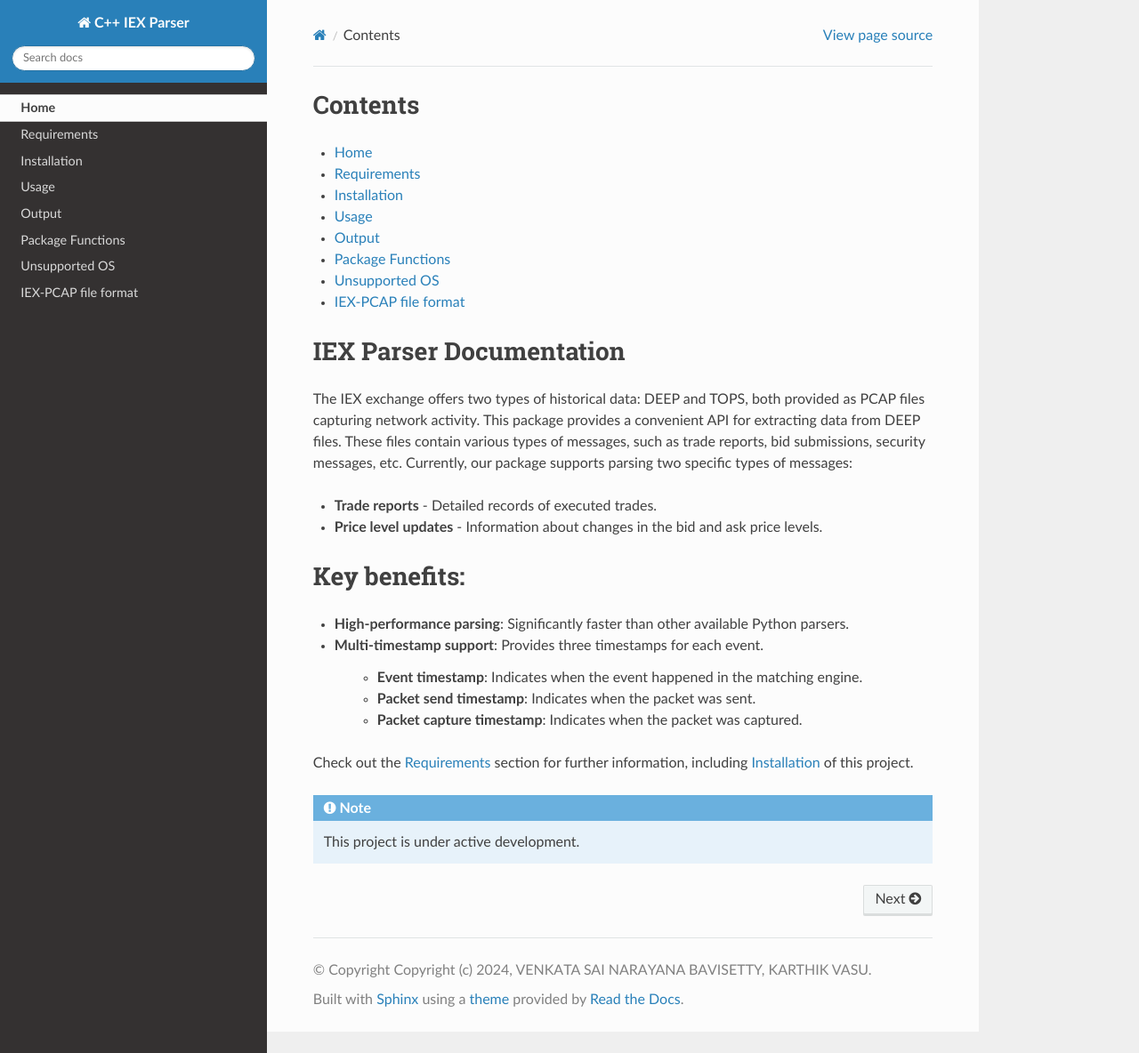
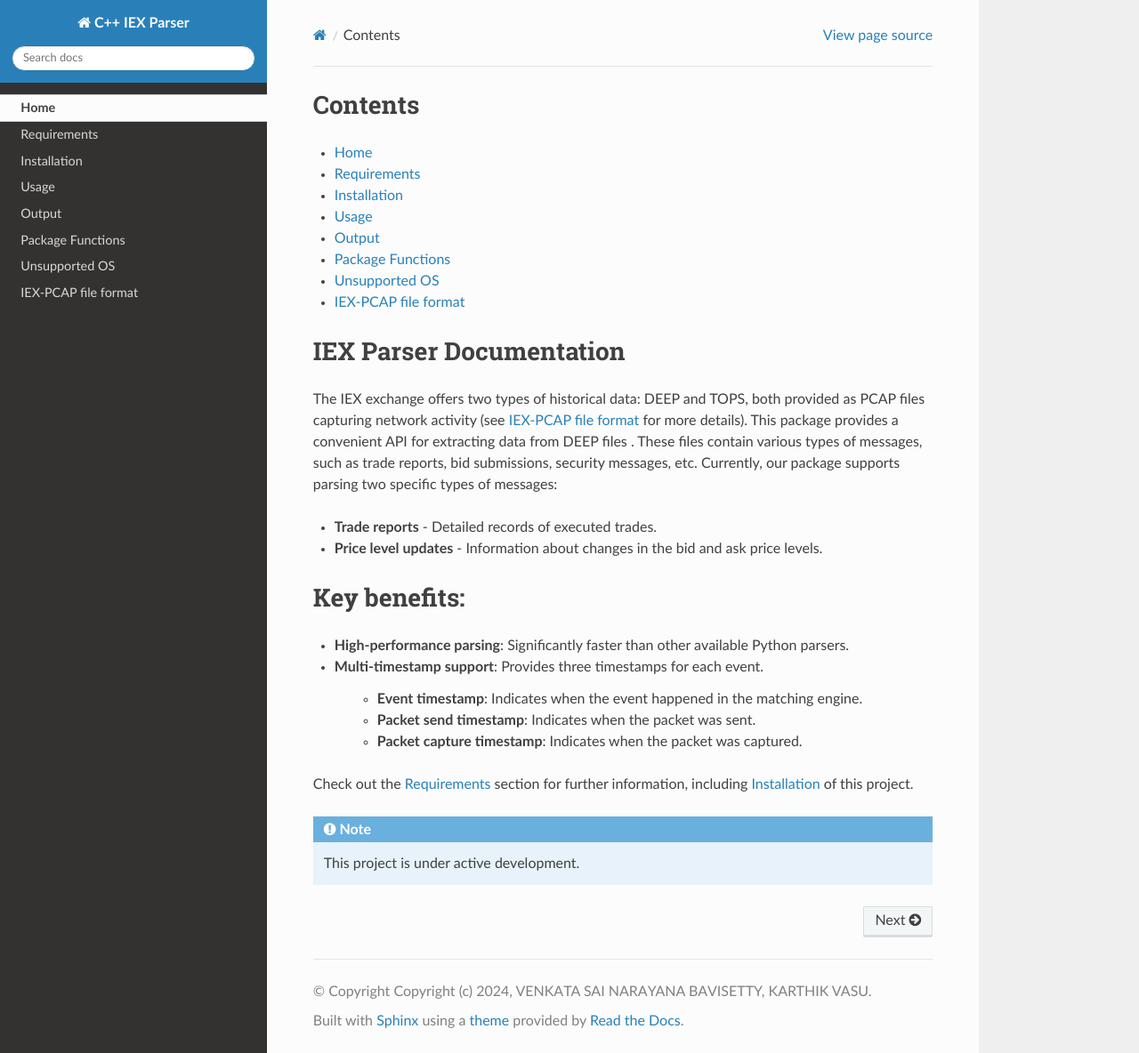
Before and after one commit to Sai271828/iex-parser, a Sphinx documentation site: the page built from docs/index.rst, in a window 1280 px wide and 1184 px high. Shown: the whole window at 89% size. Built offline with Sphinx 7.4.7 and the Read the Docs theme 2.0.0, drawn with Linux system fonts in a browser that asks for light colours.

Commit message:
added link to file format page

```diff
--- a/docs/index.rst
+++ b/docs/index.rst
@@ -15,7 +15,7 @@ Contents
 IEX Parser Documentation
 ===================================
 
-The IEX exchange offers two types of historical data: DEEP and TOPS, both provided as PCAP files capturing network activity. This package provides a convenient API for extracting data from DEEP files. These files contain various types of messages, such as trade reports, bid submissions, security messages, etc. Currently, our package supports parsing two specific types of messages:
+The IEX exchange offers two types of historical data: DEEP and TOPS, both provided as PCAP files capturing network activity (see :doc:`iex_format` for more details). This package provides a convenient API for extracting data from DEEP files . These files contain various types of messages, such as trade reports, bid submissions, security messages, etc. Currently, our package supports parsing two specific types of messages:
 
 * **Trade reports** - Detailed records of executed trades.
 * **Price level updates** - Information about changes in the bid and ask price levels.
```
